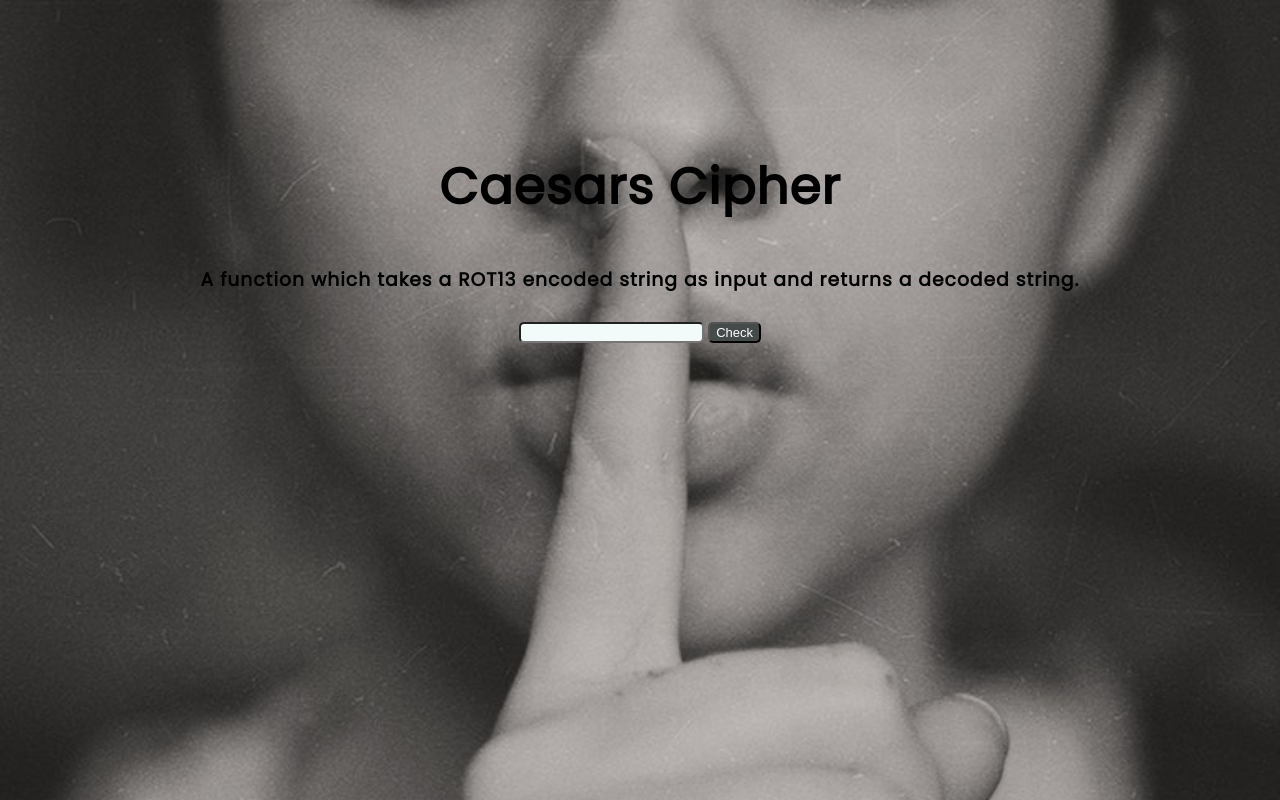
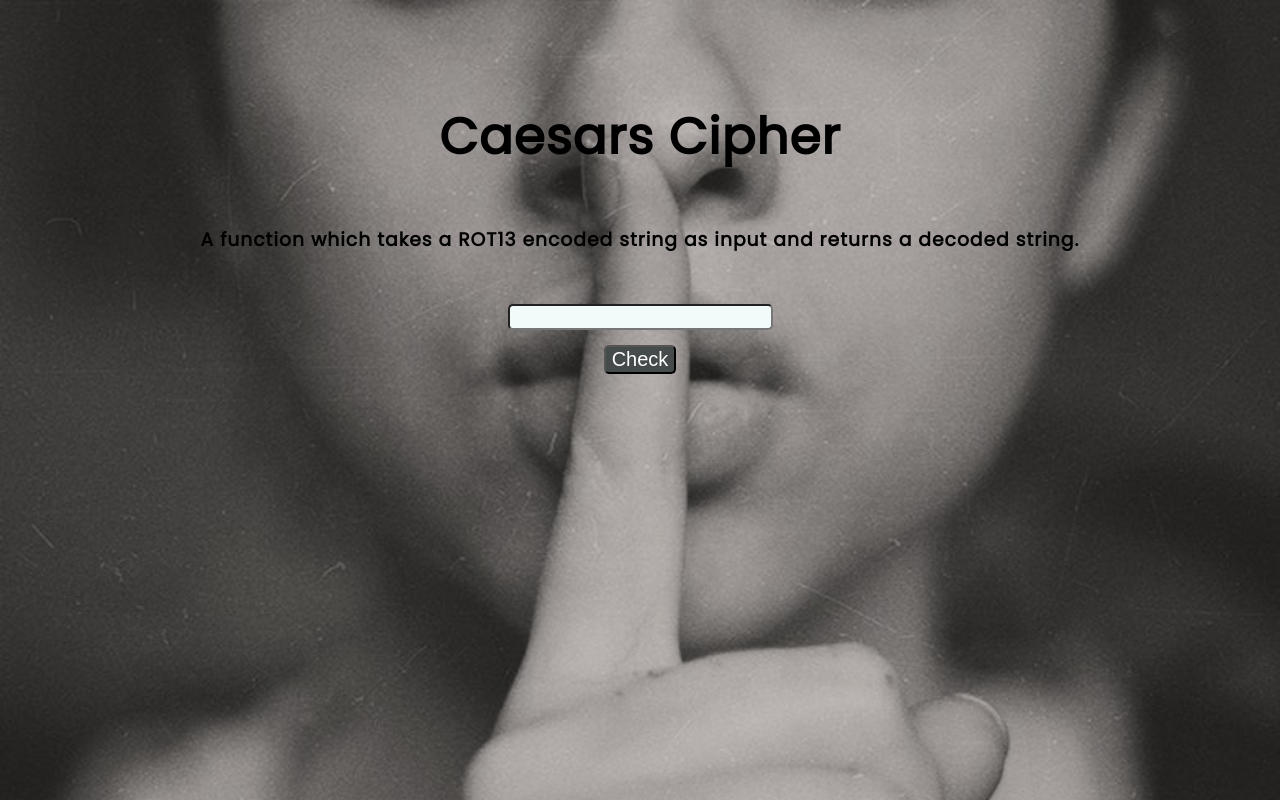
Before and after one commit to devnoorfatima/-Caesars-Cipher, a plain HTML site: page index.html in a window 1280 px wide. Both pictures are taken after a click on the button "Check". Drawn offline with Linux system fonts and the light colour scheme.

Commit message:
Added a function by which by pressing enter key the button is triggered.

```diff
--- a/index.html
+++ b/index.html
@@ -17,20 +17,21 @@
                 text-align: center;
             }
             h1{
-                margin-top: 150px;
+                margin-top: 100px;
                 text-align: center;
                 color:black;
                 letter-spacing: 1px;
                 font-size: 50px;
             }
             h3{
-                margin-top: 40px;
+                margin-top: 50px;
                 text-align: center;
                 color:black;
                 font-family: Poppins;
                 letter-spacing: 1px;
             }
             input[type="text"], textarea {
+            margin-top: 25px;
             background-color :rgb(243, 250, 250);
             border-radius: 5px;
             }
@@ -49,7 +50,8 @@
                 color:white;
                 background-color:rgb(68, 75, 74);
                 border-radius: 5px;
-                font-size: 13px;
+                font-size: 20px;
+                margin-top: 15px;
             }
             button:focus{
             outline: none;
@@ -60,7 +62,10 @@
         <h1>Caesars Cipher</h1>
         <h3>A function which takes a ROT13 encoded string as input and returns a decoded string.</h3>
         <p id="p"></p>
-        <div id="center"><input type="text" id="input">
+        <div id="center">
+                <input style="height:20px;" size="30" type="text" id="input">
+            </div>
+        <div style="text-align:center">
             <button onclick="check()">Check</button></div>
     <script src="script.js"></script>
 </body>
--- a/script.js
+++ b/script.js
@@ -11,9 +11,13 @@ function rot13(str) {
         return String.fromCharCode(x - 13);
       }).join('');
   }
-
-
+ const input =document.getElementById("input");
   function check(){
-    var value = document.getElementById("input").value;
+    let value = input.value;
     document.getElementById("p").innerHTML= rot13(value);
 }
+input.addEventListener("keypress", function(x){
+  if (x.keyCode === 13){
+      check();
+  }
+  });
```
